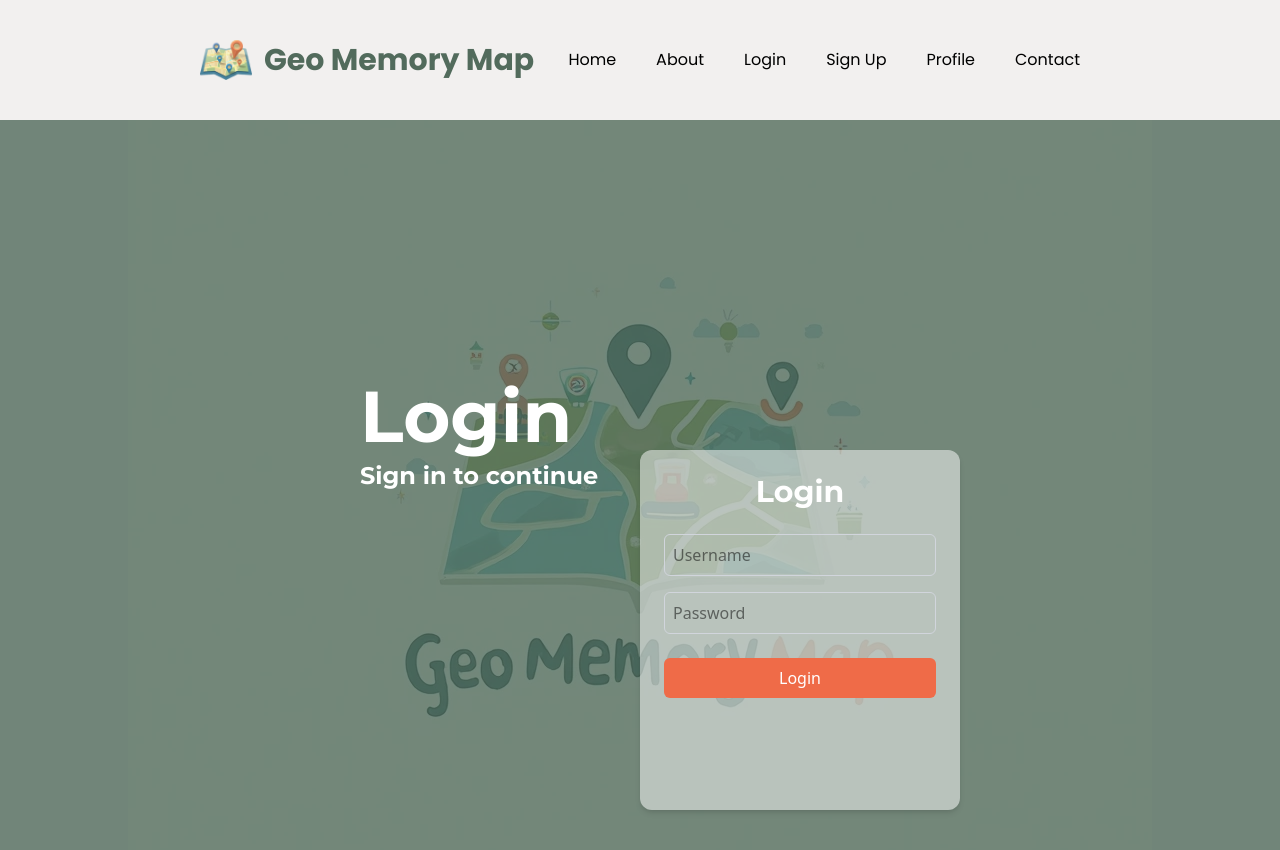
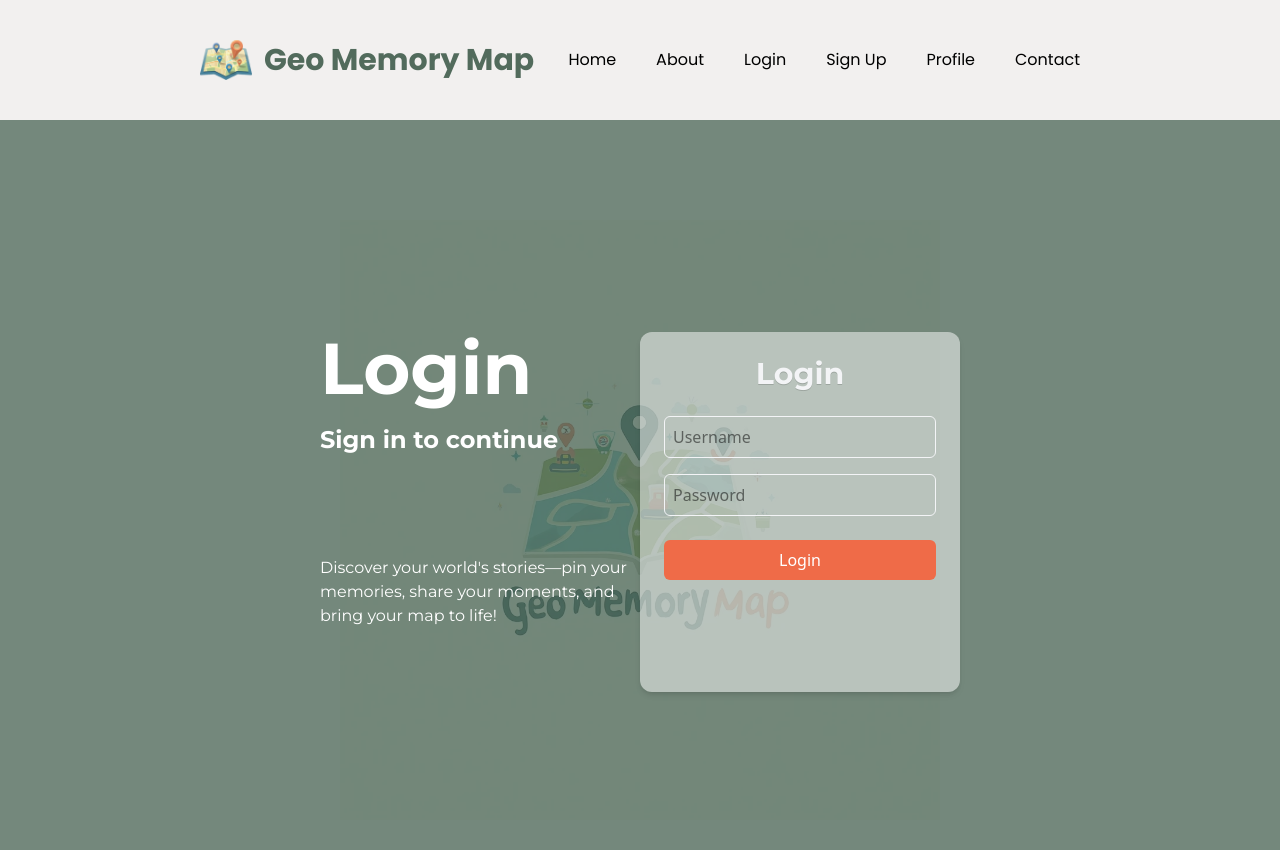
Before and after one commit to UCC-Batch-26/geomemorymap, a React (Vite) app in the folder apps/frontend/: page /login in a window 1280 px wide. Shown: the top 850 px of the page. After the commit the page ends 800 px from the top, so only its background shows below. Built offline with nearby package versions, Linux system fonts and the light colour scheme.

Commit message:
fix: update for Login UI

```diff
--- a/apps/frontend/src/modules/auth/pages/log-in-page.jsx
+++ b/apps/frontend/src/modules/auth/pages/log-in-page.jsx
@@ -30,13 +30,23 @@ function LoginPage({ setToken, setUser }) {
   };
 
   return (
-    <div className='bg-[url(@/assets/geo-memory-map-bg.png)] bg-no-repeat bg-center'>
-    <div className="grid grid-cols-4 grid-rows-auto h-200 bg-[#526b5c]/80">
-      <h1 className="font-[Montserrat] text-7xl font-bold text-white text-left col-start-2 row-start-2 p-10">Login</h1>
-      <h3 className="font-[Montserrat] text-2xl font-bold text-white text-left col-start-2 row-start-2 mt-30 ml-10">Sign in to continue</h3>
-      <div className="flex items-center justify-center col-start-3 row-start-2">
+    <div className="fixed bg-[url(@/assets/geo-memory-map-bg.png)] bg-size-[600px] bg-no-repeat bg-center ">
+      <div className="grid grid-cols-4 bg-[#526b5c]/80 h-[100vh]">
+        <div className='col-start-2 row-start-2'>
+          <h1 className="font-[Montserrat] text-7xl font-bold text-white text-left">Login</h1>
+          <h3 className="font-[Montserrat] text-2xl font-bold text-white text-left py-5">
+            Sign in to continue
+          </h3>
+          <h4 className="font-[Montserrat] text-md  text-white text-left py-20">
+            Discover your world's stories—pin your memories, share your moments, and bring your map to life!
+          </h4>
+        </div>
+        {/* FORM */}
+        <div className="place-items-center col-start-3 row-start-2">
           <form onSubmit={handleLogin} className="bg-white/50 p-6 rounded-xl shadow-md w-80 h-90">
-          <h2 className="text-3xl font-bold text-white text-center mb-6 font-[Montserrat]">Login</h2>
+            <h2 className="text-3xl font-bold text-gray-100 text-shadow-2xs text-center mb-6 font-[Montserrat]">
+              Login
+            </h2>
 
             <input
               type="text"
@@ -44,7 +54,7 @@ function LoginPage({ setToken, setUser }) {
               value={username}
               onChange={(e) => setUsername(e.target.value)}
               required
-            className="w-full p-2 mb-4 border border-gray-300 rounded-md focus:outline-none focus:ring focus:ring-blue-300"
+              className="w-full p-2 mb-4 border border-gray-100 rounded-md focus:outline-none focus:ring focus:ring-blue-300"
             />
 
             <input
@@ -53,7 +63,7 @@ function LoginPage({ setToken, setUser }) {
               value={password}
               onChange={(e) => setPassword(e.target.value)}
               required
-            className="w-full p-2 mb-6 border border-gray-300 rounded-md focus:outline-none focus:ring focus:ring-blue-300"
+              className="w-full p-2 mb-6 border border-gray-100 rounded-md focus:outline-none focus:ring focus:ring-blue-300"
             />
 
             <button
--- a/apps/frontend/src/modules/common/components/navbar.jsx
+++ b/apps/frontend/src/modules/common/components/navbar.jsx
@@ -3,8 +3,8 @@ import logo from '@/assets/geo-memory-map-nav-logo.png';
 
 function NavBar() {
   return (
-    <nav className="bg-none flex justify-between px-50 py-10 items-center">
-      <div className="flex items-center gap-3">
+    <nav className="bg-none flex justify-between px-50 py-10 place-items-center items-center w-full">
+      <div className=" flex items-center gap-3">
         <Link to={'/'}>
           <img src={logo} alt="Geo Memory Map logo" className="w-13 h-10" />
         </Link>
--- a/apps/frontend/src/modules/home/pages/home-page.jsx
+++ b/apps/frontend/src/modules/home/pages/home-page.jsx
@@ -11,7 +11,7 @@ function createCards(card) {
 
 export function HomePage() {
   return (
-    <div>
+    <div className=''>
       <div className="grid gap-2 container grid-cols-4 mx-auto pb-10">
         <Hero />
         <h1 className="row-start-3 font-display text-6xl font-bold">Let's Explore The World</h1>
```
Lines whose indentation alone changed are shown as unchanged.
